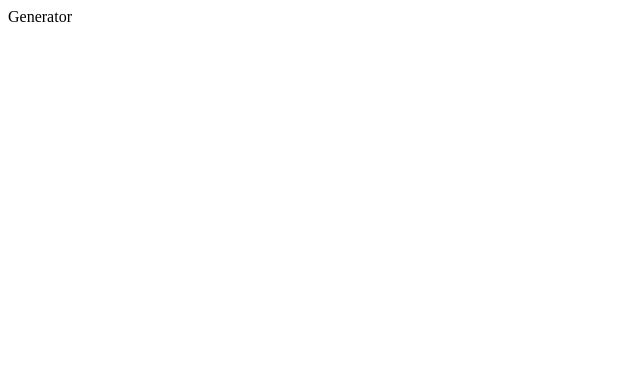
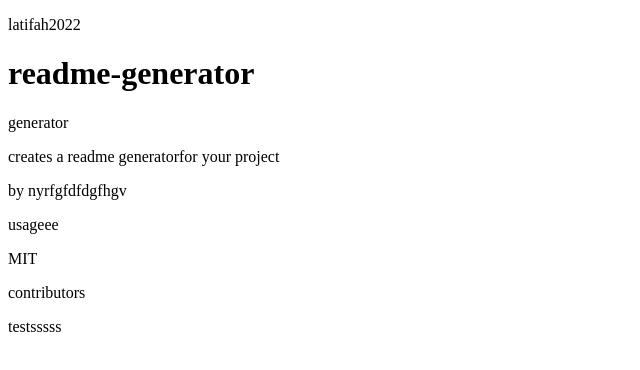
Before and after one commit to latifah2022/readme-generator, a plain HTML site: page index.html in a window 1280 px wide. Shown: the whole page, without its empty margins (0-640 px from the left). Drawn offline with Linux system fonts and the light colour scheme.

Commit message:
12commit

```diff
--- a/index.html
+++ b/index.html
@@ -7,8 +7,15 @@
     <title>Document</title>
 </head>
 <body>
-    <header>Generator</header>
-
+    <p>latifah2022</p>
+    <h1>readme-generator</h1>
+    <p>generator</p>
+    <p>creates  a readme generatorfor your project</p>
+    <p>by      nyrfgfdfdgfhgv</p>
+    <p>usageee</p>
+    <p>MIT</p>
+    <p>contributors</p>
+    <p>testsssss</p>
 
 </body>
 </html>
--- a/utils/generateMarkDown.js
+++ b/utils/generateMarkDown.js
@@ -62,8 +62,6 @@ function generateMarkdown(userResponses, userInfo) {
 
   ## Questions?
 
-  // <img src="${userInfo.avatar_url}" alt="${userInfo.login}" width="40%" />
-
   For any questions, please contact me with the information below:
 
   GitHub: [@${userInfo.login}](${userInfo.url})
```
Also changed, not shown: assets/index.js (+11 -6 lines).
